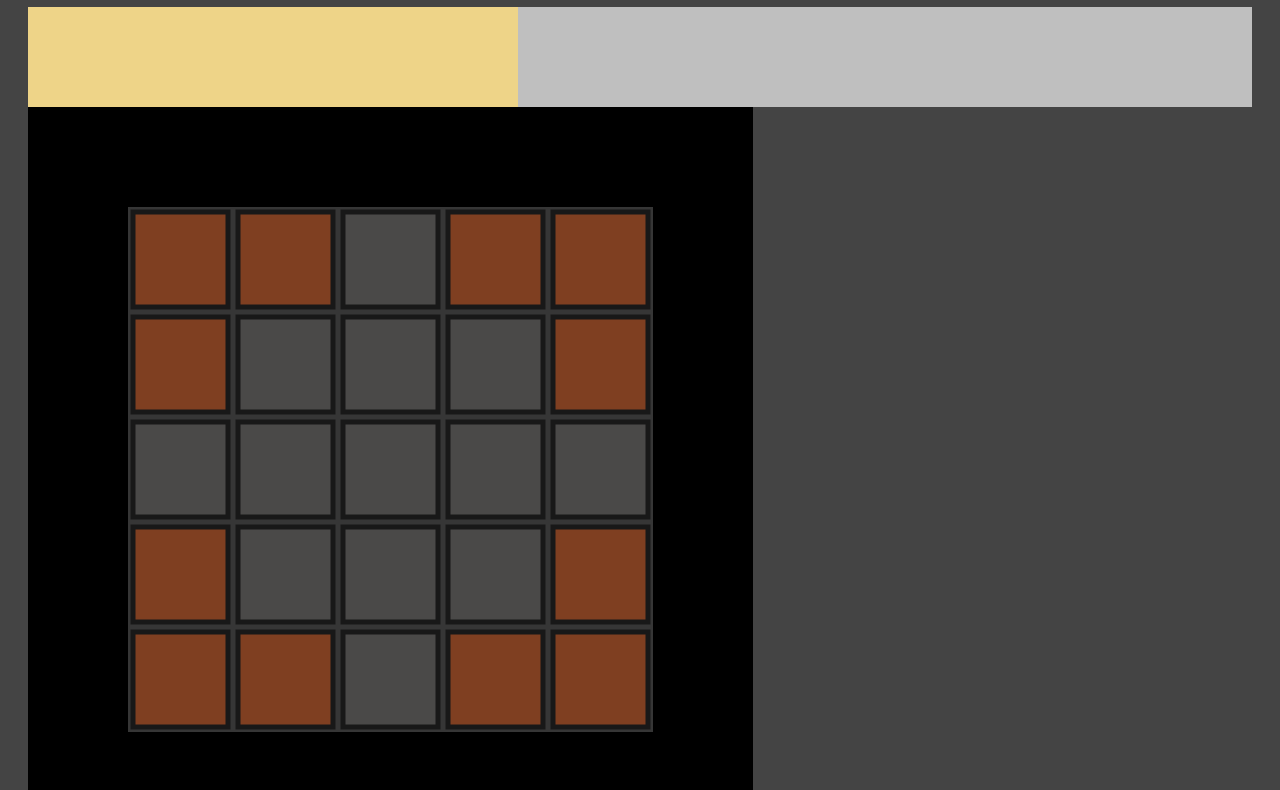
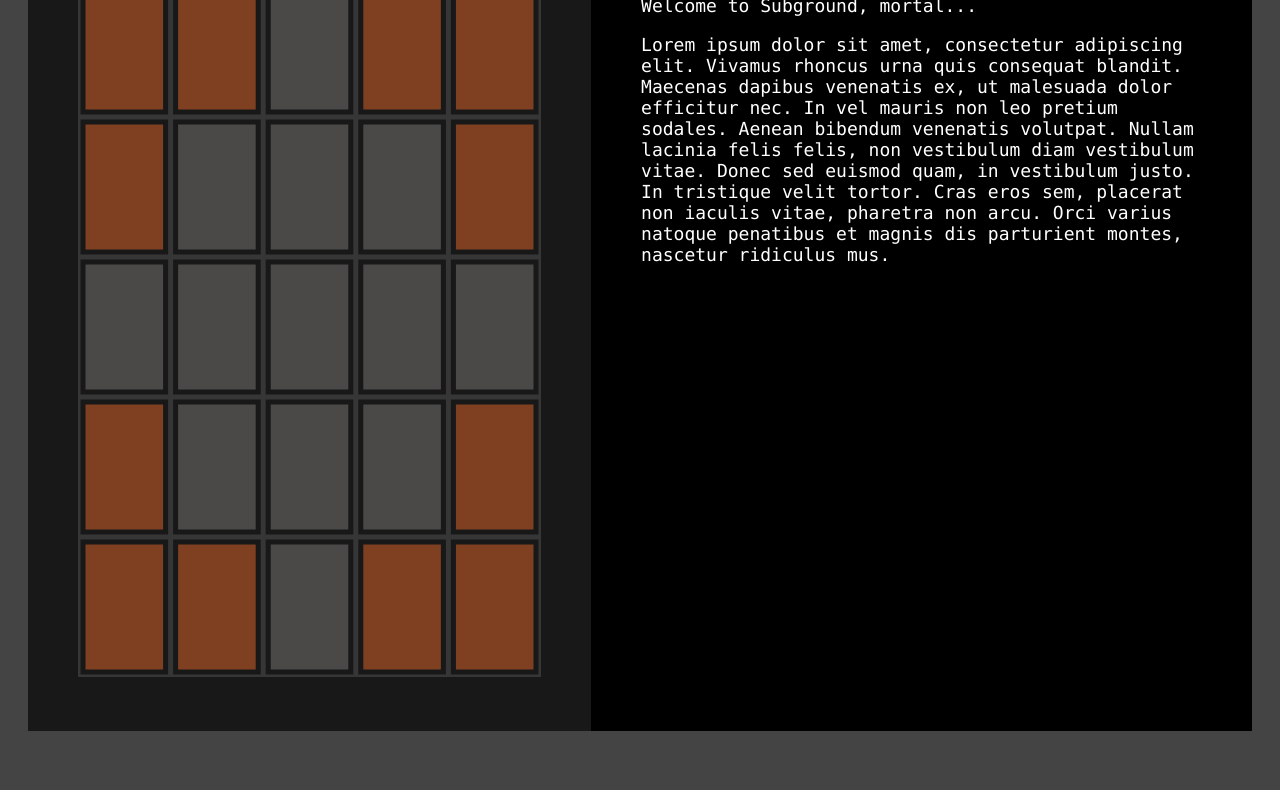
Before and after one commit to nielsdelestinne/subground, a website built with webpack: page index.html in a window 1280 px wide. Shown: the part 101-891 px from the top of the page. After the commit the page ends 860 px from the top, so only its background shows below. Built offline with nearby package versions, Linux system fonts and the light colour scheme.

Commit message:
Finished better styling

```diff
--- a/app/src/CanvasSpec.ts
+++ b/app/src/CanvasSpec.ts
@@ -5,7 +5,7 @@
  */
 export default class CanvasSpec {
     public static readonly CANVAS_ID: string = "subgroundCanvas";
-    public static readonly CANVAS_WIDTH: number = 725;
-    public static readonly CANVAS_HEIGHT: number = 725;
-    public static readonly CANVAS_BACKGROUND_COLOR: string = "#000000";
+    public static readonly CANVAS_WIDTH: number = document.getElementById("gui").offsetWidth;
+    public static readonly CANVAS_HEIGHT: number = 800;
+    public static readonly CANVAS_BACKGROUND_COLOR: string = "#181818";
 }
--- a/app/src/engines/other-engines/draw-engine/DefaultDrawEngine.ts
+++ b/app/src/engines/other-engines/draw-engine/DefaultDrawEngine.ts
@@ -37,7 +37,7 @@ export default class DrawEngine implements Engine {
         canvasElement.setAttribute("id", CanvasSpec.CANVAS_ID);
         canvasElement.setAttribute("width", `${CanvasSpec.CANVAS_WIDTH}`);
         canvasElement.setAttribute("height", `${CanvasSpec.CANVAS_HEIGHT}`);
-        document.body.appendChild(canvasElement);
+        document.getElementById("gui").appendChild(canvasElement);
         return canvasElement;
     }
 
--- a/app/src/engines/other-engines/draw-engine/drawable-domain/room/RoomDrawer.ts
+++ b/app/src/engines/other-engines/draw-engine/drawable-domain/room/RoomDrawer.ts
@@ -10,7 +10,7 @@ export default class RoomDrawer implements Drawable {
      * <Configurable>
      * ---------------
      */
-    public static readonly ROOM_MARGIN: number = 100;
+    public static readonly ROOM_MARGIN: number = 50;
     /**
      * ---------------
      * </Configurable>
--- a/index.html
+++ b/index.html
@@ -7,15 +7,23 @@
 </head>
 <body>
 
-    <h1>Subground</h1>
-
-    <div class="layout">
-        <div id ="gui" class="child">
-            <!-- GUI INJECTED HERE -->
-        </div>
-        <div id ="cli" class="child">
+<div class="layout">
+    <div id="gui" class="child">
+        <!-- GUI INJECTED HERE -->
+    </div>
+    <div id="cli" class="child">
+        <div class="cli-body">
+            <p>Welcome to Subground, mortal...</p>
+            <p>Lorem ipsum dolor sit amet, consectetur adipiscing elit. Vivamus rhoncus urna quis consequat blandit.
+                Maecenas dapibus venenatis ex, ut malesuada dolor efficitur nec. In vel mauris non leo pretium sodales.
+                Aenean bibendum venenatis volutpat. Nullam lacinia felis felis, non vestibulum diam vestibulum vitae.
+                Donec sed euismod quam, in vestibulum justo. In tristique velit tortor. Cras eros sem, placerat non
+                iaculis vitae, pharetra non arcu. Orci varius natoque penatibus et magnis dis parturient montes,
+                nascetur ridiculus mus.</p>
             <!-- CLI INJECTED HERE -->
         </div>
+    </div>
+</div>
 
 </body>
 </html>
--- a/static/css/styles.css
+++ b/static/css/styles.css
@@ -16,17 +16,18 @@ body {
 }
 
 #gui {
-    min-height: 100px;
-    text-align: center;
-    line-height: 100px;
-    background-color: #eed488;
-    flex: 40%;
+    background-color: #181818;
+    flex: 45%;
 }
 
 #cli {
-    min-height: 100px;
-    text-align: center;
-    line-height: 100px;
-    background-color: #bfbfbf;
-    flex: 60%;
+    background-color: #000000;
+    flex: 53%;
 }
+
+.cli-body {
+    padding: 50px;
+    color: white;
+    font-family: Consolas, monospace;
+    font-size: large;
+}
```
